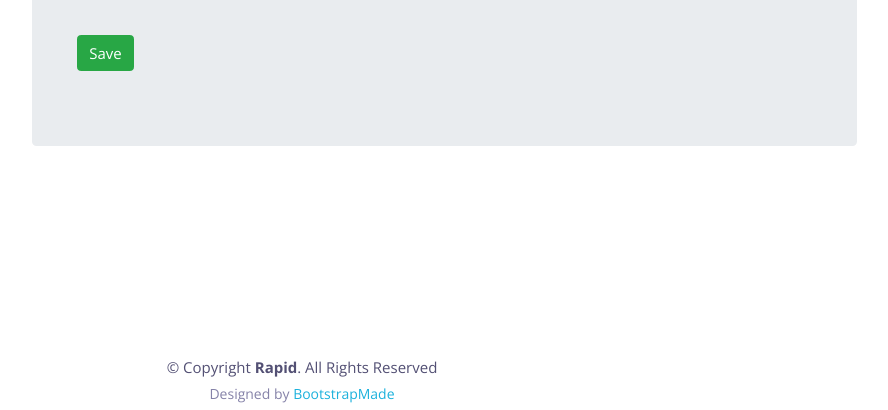
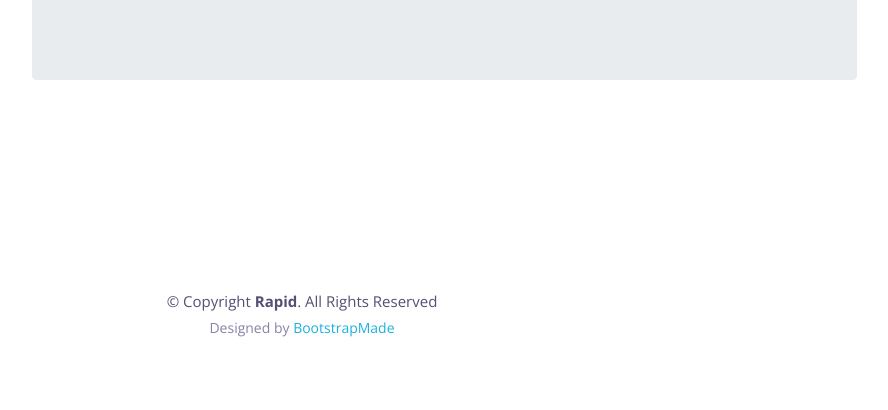
Before and after one commit to MarioCSilva/Blog_TPW, a Django app: page /profile/ in a window 1280 px wide. Shown: the part 411-821 px from the top of the page, without its empty margins (338-1226 px from the left). After the commit the page ends 748 px from the top, so only its background shows below. Run offline with Django 3.2, Linux system fonts and the light colour scheme; a user stored in the database is signed in; data comes from the database, SQL or seed files in the repository; some libraries are stand-ins or nearby versions.

Commit message:
forgot to hide the button

```diff
--- a/Blog/app/static/js/profile_page.js
+++ b/Blog/app/static/js/profile_page.js
@@ -19,6 +19,7 @@ $("#edit_button").click(function(){
 
 
     $(".edit_input").show();
+    $("#profile_footer").show();
     $("#edit_button").hide();
 
 
--- a/Blog/app/templates/profile_page.html
+++ b/Blog/app/templates/profile_page.html
@@ -68,8 +68,8 @@
                                     </div>
                                 </div>
                             </div>
-                            <div id="profile_footer" class="row">
-                                <div class="col-lg-12"><input type="submit" class="btn btn-success" value="Save" name="Save" /></div>
+                            <div id="profile_footer" style="display: none" class="row">
+                                <div class="col-lg-12" ><input type="submit" class="btn btn-success" value="Save" name="Save" /></div>
 
                             </div>
                         </div>
```
